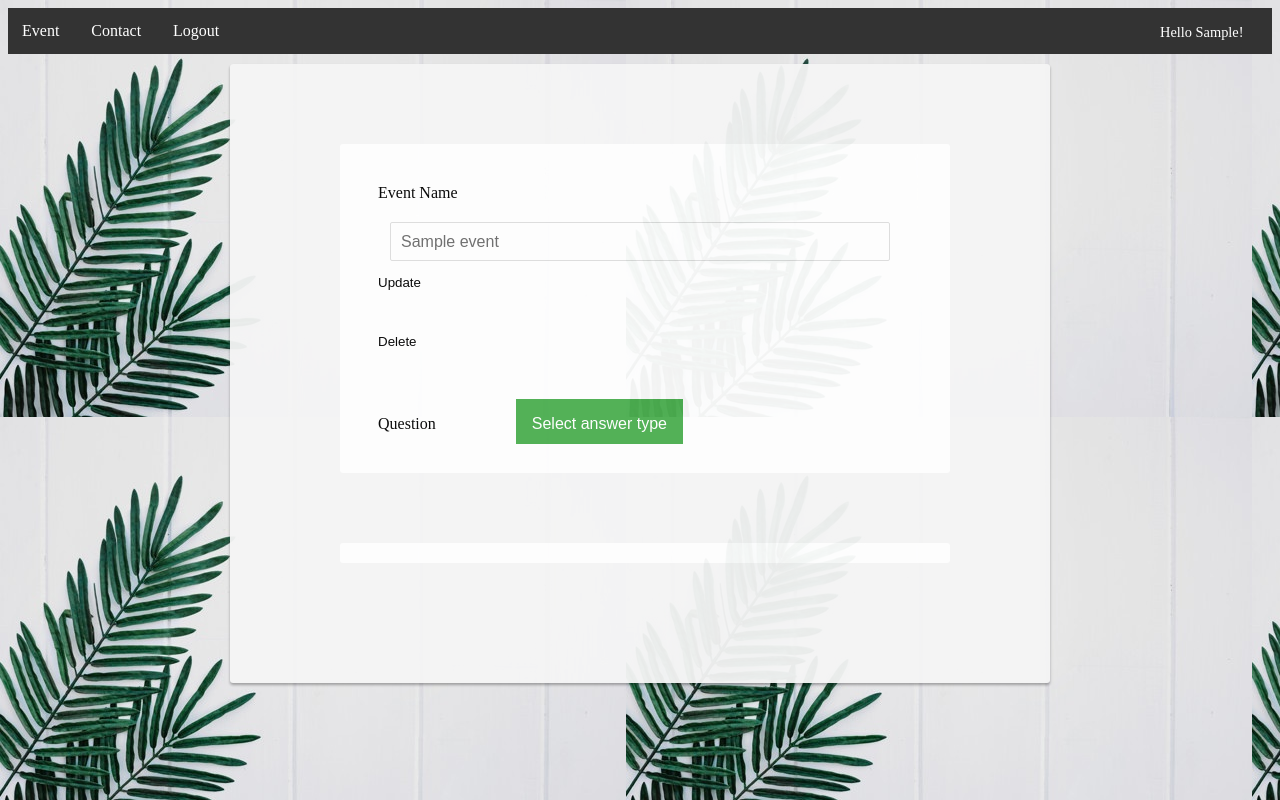
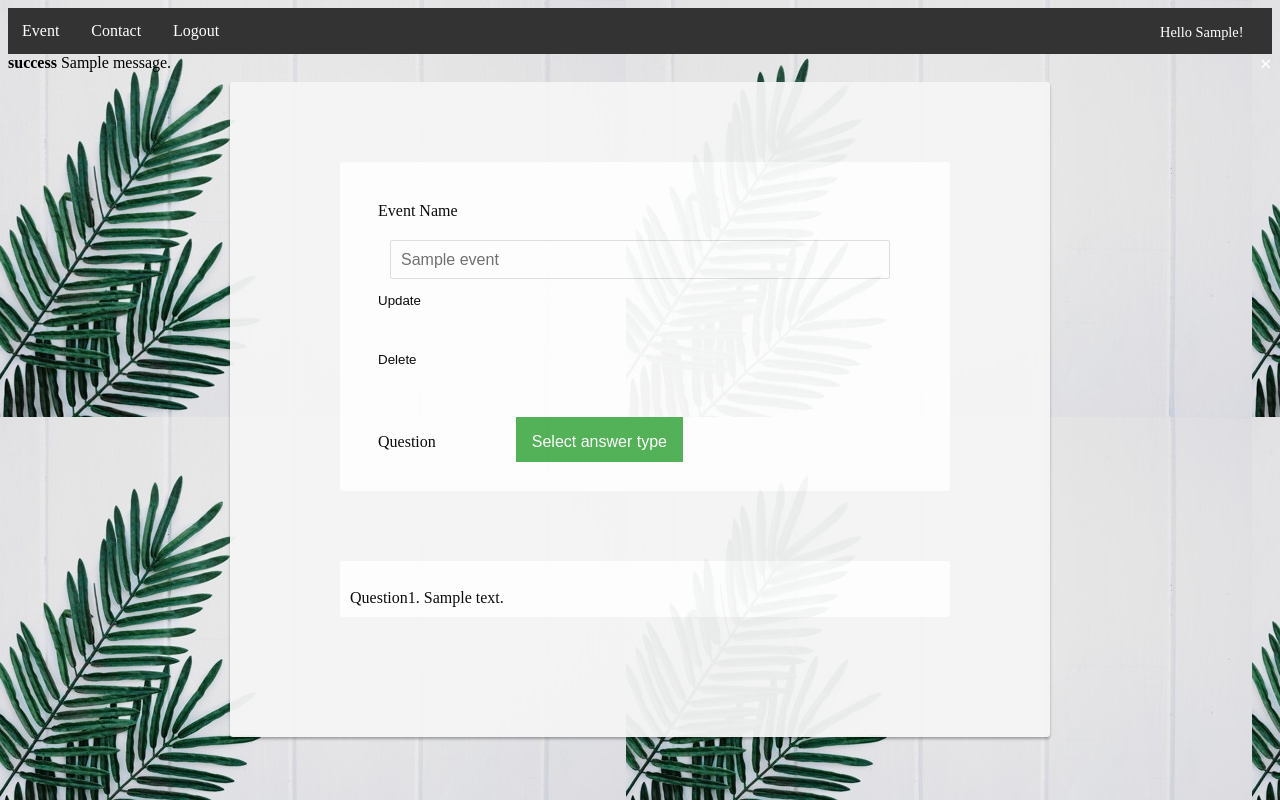
Before and after one commit to ChatchapongC/myform, a Django app: page /edit/1 in a window 1280 px wide. Run offline with Django 3.2, Linux system fonts and the light colour scheme; a user stored in the database is signed in; tables that the repository leaves empty hold one stand-in row (values such as "Sample post"); one stand-in notice (Sample message) is shown.

Commit message:
Add number of question in createpage

```diff
--- a/myform/templates/myform/createform.html
+++ b/myform/templates/myform/createform.html
@@ -34,7 +34,16 @@ div.scrollmenu a:hover {
         <p>Hello {{ user.first_name|default:user.username}}!</p>
     </div>
 </div>
-
+{% if messages %}
+<div class="alert">
+    {% for message in messages %}
+        {% if message.tags %}
+        <span class="closebtn" onclick="this.parentElement.style.display='none';">&times;</span>
+        <strong>{{ message.tags }}</strong> {{message}}.
+        {% endif %}
+    {% endfor %}
+</div>
+{% endif %}
 
 
 <link rel="stylesheet" href="{% static 'myform/eventlist.css' %}">
@@ -57,7 +66,7 @@ div.scrollmenu a:hover {
                             </form>
                             <form method="post" action="{% url 'myform:delete' event.id %}">
                                 {% csrf_token %}
-                                <button id="{{event.id}}" class="btn btn-light" type="submit">Delete</button>
+                                <button id="{{event.id}}" onclick="return confirm('Are you sure you want to delete this?')" class="btn btn-light" type="submit">Delete</button>
                             </form>
                         {% else %}
                             <form method="post" action="{% url 'myform:create' %}">
@@ -83,11 +92,13 @@ div.scrollmenu a:hover {
                         </div>
                     </div>
                     {% endif %}
-
                 </div>
             </div>
-            <div id="questionbox" class="answer-box">
-            </div>
+                {% for question in question_list %}
+                <div id="questionbox" class="answer-box">
+                        <br>Question{{forloop.counter}}. {{question}}</br>
+                </div>
+                {% endfor %}
 
         <div id="myModal" class="modal">
 
--- a/myform/views.py
+++ b/myform/views.py
@@ -69,6 +69,7 @@ def create_event(request):
 
 def event_edit(request, event_id):
     event = get_object_or_404(Event, pk=event_id)
+    question_list = Question.objects.filter(event_id=event_id)
     if request.user != event.owner:
         messages.error(request, 'This is not your own form')
         return HttpResponseRedirect(reverse('myform:evaluator', kwargs={'event_id': event_id}))
@@ -82,7 +83,8 @@ def event_edit(request, event_id):
         question_form = AddQuestion()
     context = {'event_form': form,
                'event': event,
-               'question_form': question_form
+               'question_form': question_form,
+               'question_list': question_list
             }
     return render(request, "myform/createform.html", context)
 
@@ -95,8 +97,7 @@ def create_question(request, event_id):
             question.event_id = event_id
             question.save()
             messages.success(
-                request, "Question added successfully",
-                extra_tags='alert alert-success alert-dismissible fade show')
+                request, "Question added successfully")
         else:
             messages.error(
                 request, question_form.errors)
```
